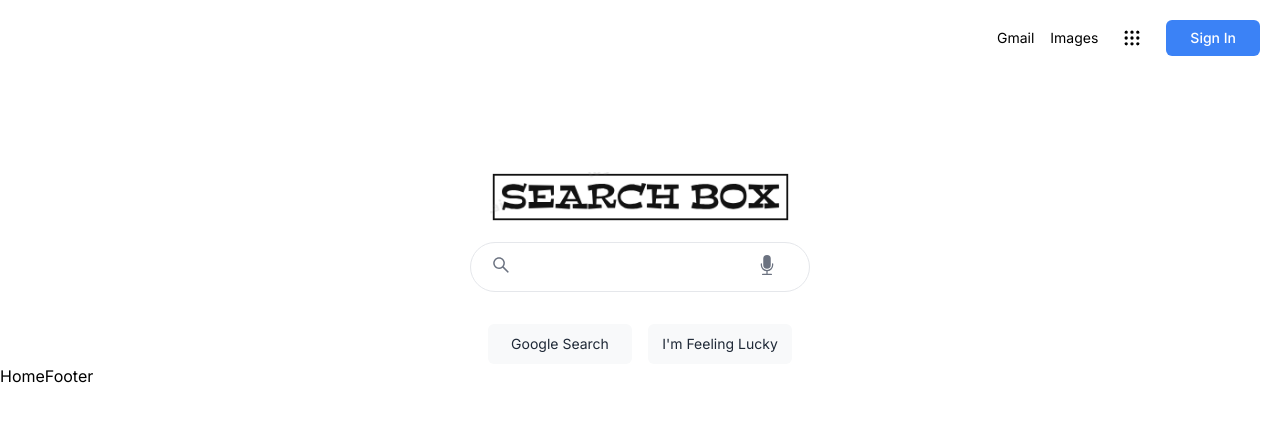
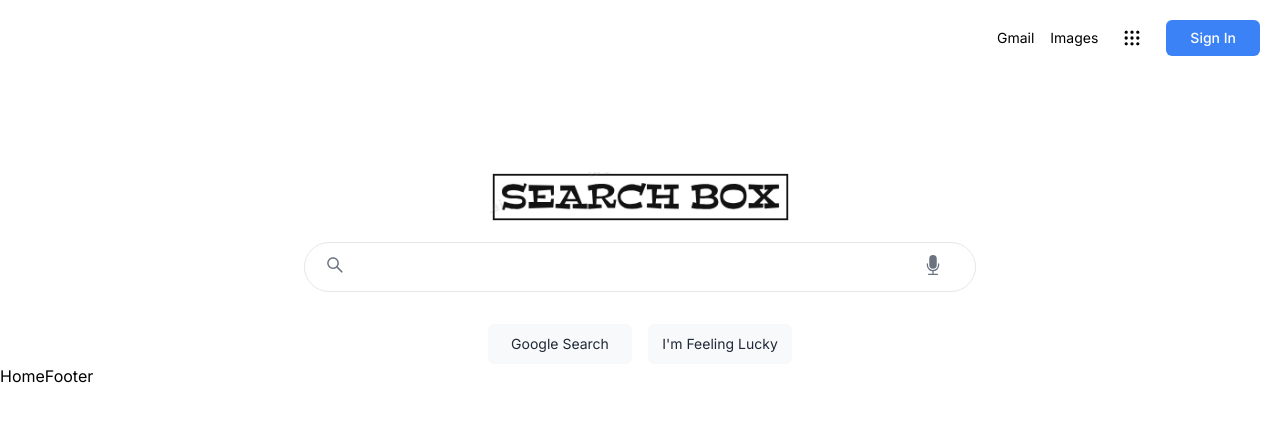
Before and after one commit to RaisulislamRimon/SearchBoxBD-google-clone-nextjs13, a Next.js app: page / in a window 1280 px wide. Shown: the top 422 px of the page. Built offline with nearby package versions, Linux system fonts and the light colour scheme.

Commit message:
update the logo position & search box size

```diff
--- a/src/app/page.js
+++ b/src/app/page.js
@@ -1,7 +1,7 @@
-import HomeFooter from "@/components/HomeFooter";
-import HomeHeader from "@/components/HomeHeader";
-import HomeSearch from "@/components/HomeSearch";
-import Image from "next/image";
+import HomeFooter from '@/components/HomeFooter';
+import HomeHeader from '@/components/HomeHeader';
+import HomeSearch from '@/components/HomeSearch';
+import Image from 'next/image';
 
 export default function Home() {
   return (
@@ -10,13 +10,13 @@ export default function Home() {
       <HomeHeader />
 
       {/* body */}
-      <div className="flex flex-col items-center mt-24">
+      <div className="flex flex-col mt-24">
         <Image
           src="/search_box.png"
           width={300}
           height={100}
           alt="Search_box Logo"
-          className="cursor-pointer"
+          className="cursor-pointer mx-auto"
         />
         <HomeSearch />
       </div>
@@ -24,5 +24,5 @@ export default function Home() {
       {/* footer */}
       <HomeFooter />
     </div>
-  )
+  );
 }
```
